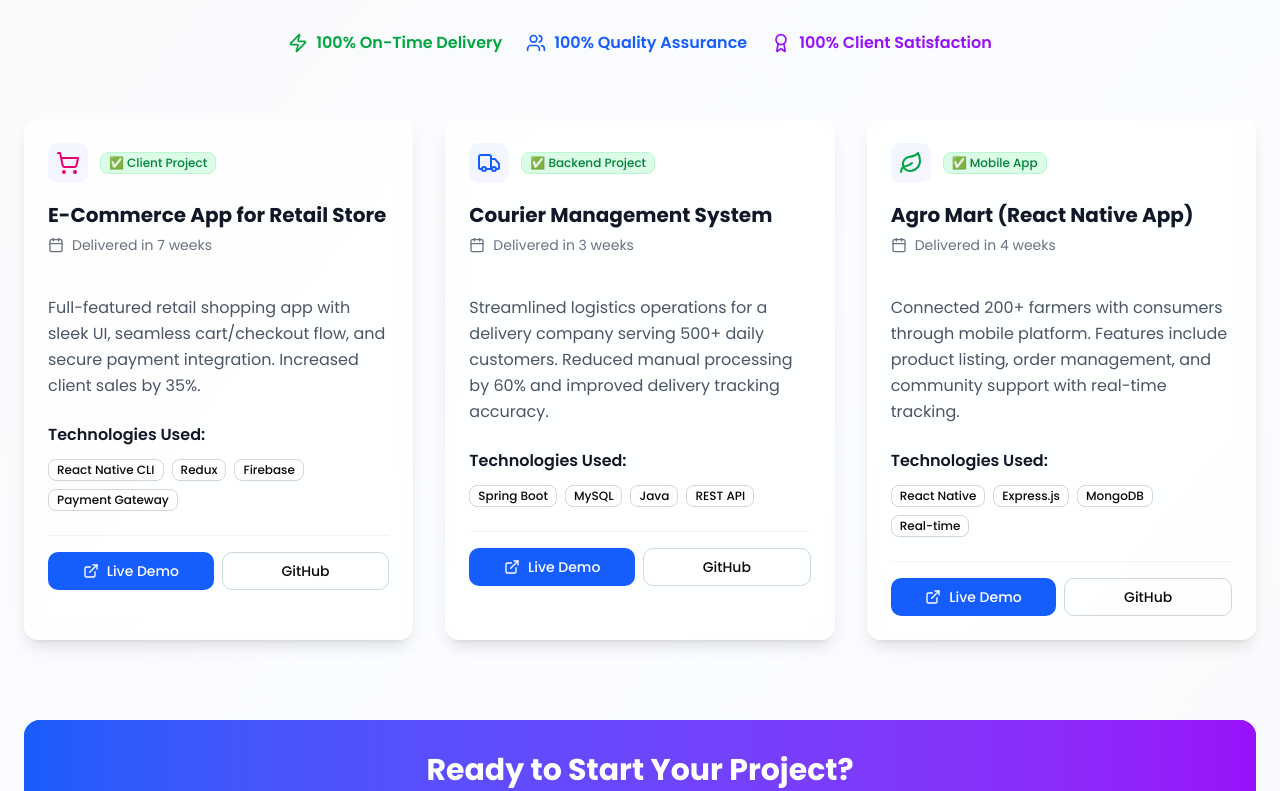
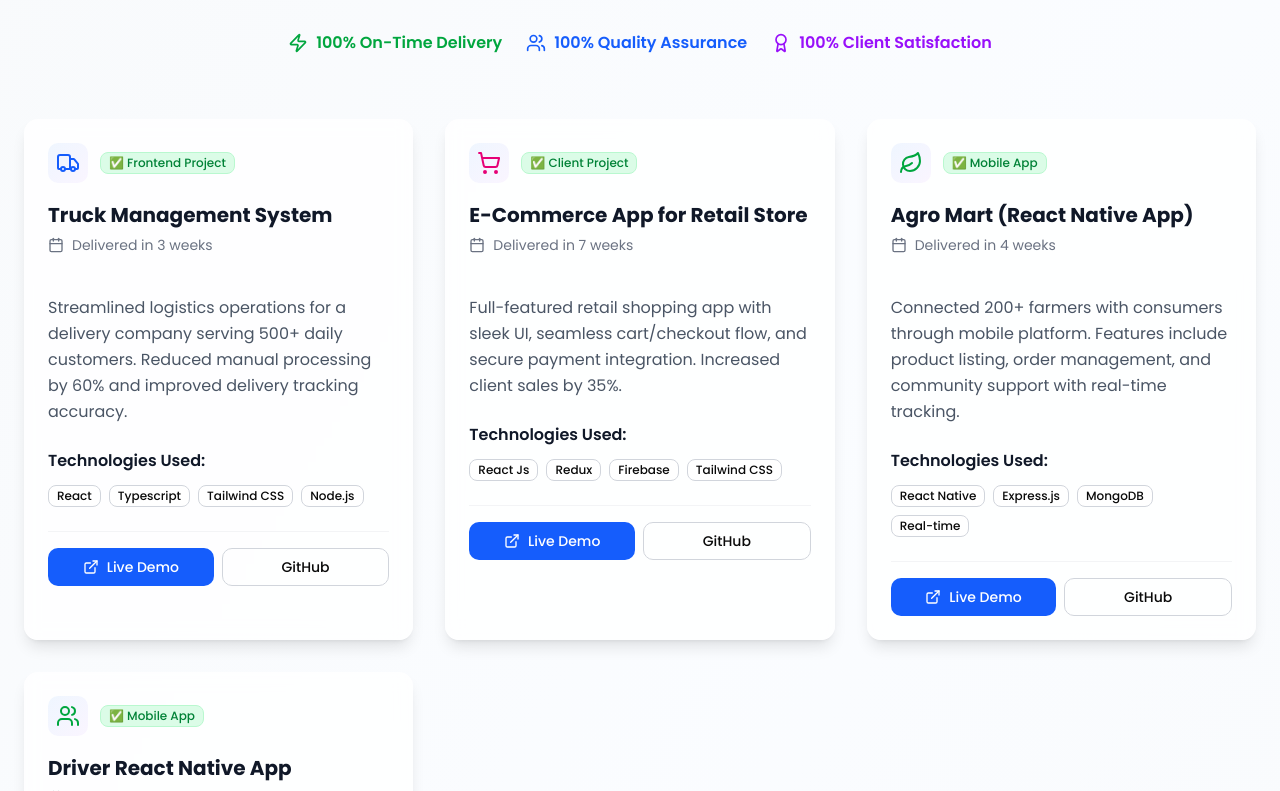
Before and after one commit to dinesh00root/freelancerportfolio, a Next.js app: page / in a window 1280 px wide. Shown: the part 1069-1860 px from the top of the page. Built offline with nearby package versions, Linux system fonts and the light colour scheme.

Commit message:
Add bun.lock file and update project details in About, Contact, and Projects sections

```diff
--- a/src/sections/About.tsx
+++ b/src/sections/About.tsx
@@ -36,7 +36,7 @@ export default function About() {
               based on custom UI/UX and seamless functionality.
             </p>
             <p className="text-lg">
-              Currently, I work as a <strong>Next.js Frontend Developer</strong> at <strong>MOV37 Productions</strong>, where I craft scalable and high-performing UI systems
+              Currently, I work as a <strong>Next.js Frontend Developer</strong> at <strong>MOVE37 Productions</strong>, where I craft scalable and high-performing UI systems
               using the latest in <strong>TypeScript</strong>, <strong>Tailwind CSS</strong>, and component libraries like <strong>shadcn/ui</strong>.
             </p>
             <p className="text-lg">
--- a/src/sections/Contact.tsx
+++ b/src/sections/Contact.tsx
@@ -337,12 +337,12 @@ export default function Contact() {
               For time-sensitive projects or immediate assistance
             </p>
             <a
-              href="tel:+916303639848"
+              href="tel:+918374330906"
               className="inline-flex items-center gap-2 bg-blue-500 dark:bg-blue-500 hover:bg-blue-500 text-white px-6 py-3 rounded-xl font-semibold transition-all duration-300 hover:scale-105"
               aria-label="Call for urgent projects"
             >
               <Phone className="w-4 h-4" />
-              +91 6303639848
+              +91 8374330906
             </a>
           </div>
         </motion.div>
--- a/src/sections/Projects.tsx
+++ b/src/sections/Projects.tsx
@@ -6,10 +6,29 @@ import { Card, CardContent, CardHeader, CardTitle } from '@/components/ui/card';
 import { Truck, Leaf, ShoppingCart, ExternalLink, Calendar, Users, Zap, Award, MessageCircle } from 'lucide-react';
 
 const projects = [
+
+  {
+    title: 'Truck Management System',
+    icon: <Truck className="h-6 w-6 text-blue-600" />,
+    tech: ['React', 'Typescript', 'Tailwind CSS', 'Node.js'],
+    desc: 'Streamlined logistics operations for a delivery company serving 500+ daily customers. Reduced manual processing by 60% and improved delivery tracking accuracy. ',
+    type: 'Frontend Project',
+    deliveryTime: '3 weeks',
+    metrics: {
+      performance: '40% faster processing',
+      transactions: '1000+ daily',
+      uptime: '99.9%'
+    },
+    testimonial: '"Delivered ahead of schedule with excellent API performance."',
+    client: 'Logistics Company',
+    demoUrl: 'https://fleetmanagementsyetem.vercel.app/',
+
+    caseStudyUrl: '#'
+  },
   {
     title: 'E-Commerce App for Retail Store',
     icon: <ShoppingCart className="h-6 w-6 text-pink-600" />,
-    tech: ['React Native CLI', 'Redux', 'Firebase', 'Payment Gateway'],
+    tech: ['React Js', 'Redux', 'Firebase', 'Tailwind CSS'],
     desc: 'Full-featured retail shopping app with sleek UI, seamless cart/checkout flow, and secure payment integration. Increased client sales by 35%.',
     type: 'Client Project',
     deliveryTime: '7 weeks',
@@ -18,24 +37,6 @@ const projects = [
     client: 'Retail Business',
     demoUrl: 'https://e-commerce-website-xi-blue.vercel.app/',
     githubUrl: 'https://github.com/Dinesh-78/E-commerce-website',
-    caseStudyUrl: '#'
-  },
-  {
-    title: 'Courier Management System',
-    icon: <Truck className="h-6 w-6 text-blue-600" />,
-    tech: ['Spring Boot', 'MySQL', 'Java', 'REST API'],
-    desc: 'Streamlined logistics operations for a delivery company serving 500+ daily customers. Reduced manual processing by 60% and improved delivery tracking accuracy.',
-    type: 'Backend Project',
-    deliveryTime: '3 weeks',
-    metrics: {
-      performance: '40% faster processing',
-      transactions: '1000+ daily',
-      uptime: '99.9%'
-    },
-    testimonial: '"Delivered ahead of schedule with excellent API performance."',
-    client: 'Logistics Company',
-    demoUrl: 'https://github.com/Dinesh-78/CourierManagementSystem',
-    githubUrl: 'https://github.com/Dinesh-78/CourierManagementSystem',
     caseStudyUrl: '#'
   },
   {
@@ -56,6 +57,22 @@ const projects = [
     githubUrl: 'https://github.com/Dinesh-78/Agromart-react-native',
     caseStudyUrl: '#'
   },
+  {
+    title: 'Driver React Native App',
+    icon: <Users className="h-6 w-6 text-green-600" />,
+    tech: ['React Native', 'Express.js', 'MongoDB', 'Real-time'],
+    desc: 'Connected 200+ farmers with consumers through mobile platform. Features include product listing, order management, and community support with real-time tracking.',
+    type: 'Mobile App',
+    deliveryTime: '4 weeks',
+    metrics: {
+      users: '200+ farmers',
+      orders: '500+ processed',
+      rating: '4.8/5 stars'
+    },
+    testimonial: '"Intuitive design and smooth user experience. Highly recommended!"',
+    client: 'Agricultural Startup',
+    demoUrl: 'https://drive.google.com/file/d/15DRWES9buH5xNST5cAvejllGU4TEUE8Z/view?usp=sharing',
+  }
 
 ];
 
```
